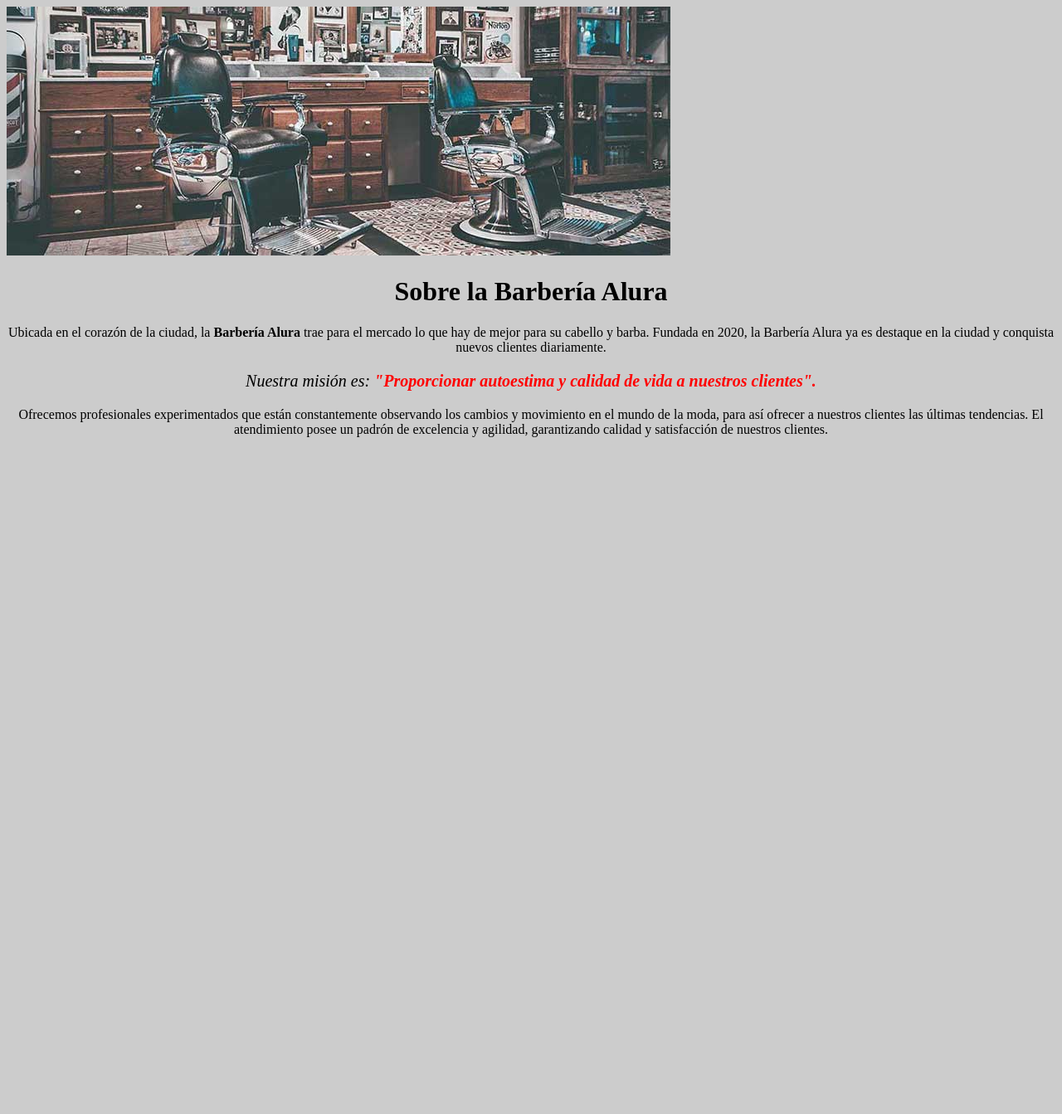
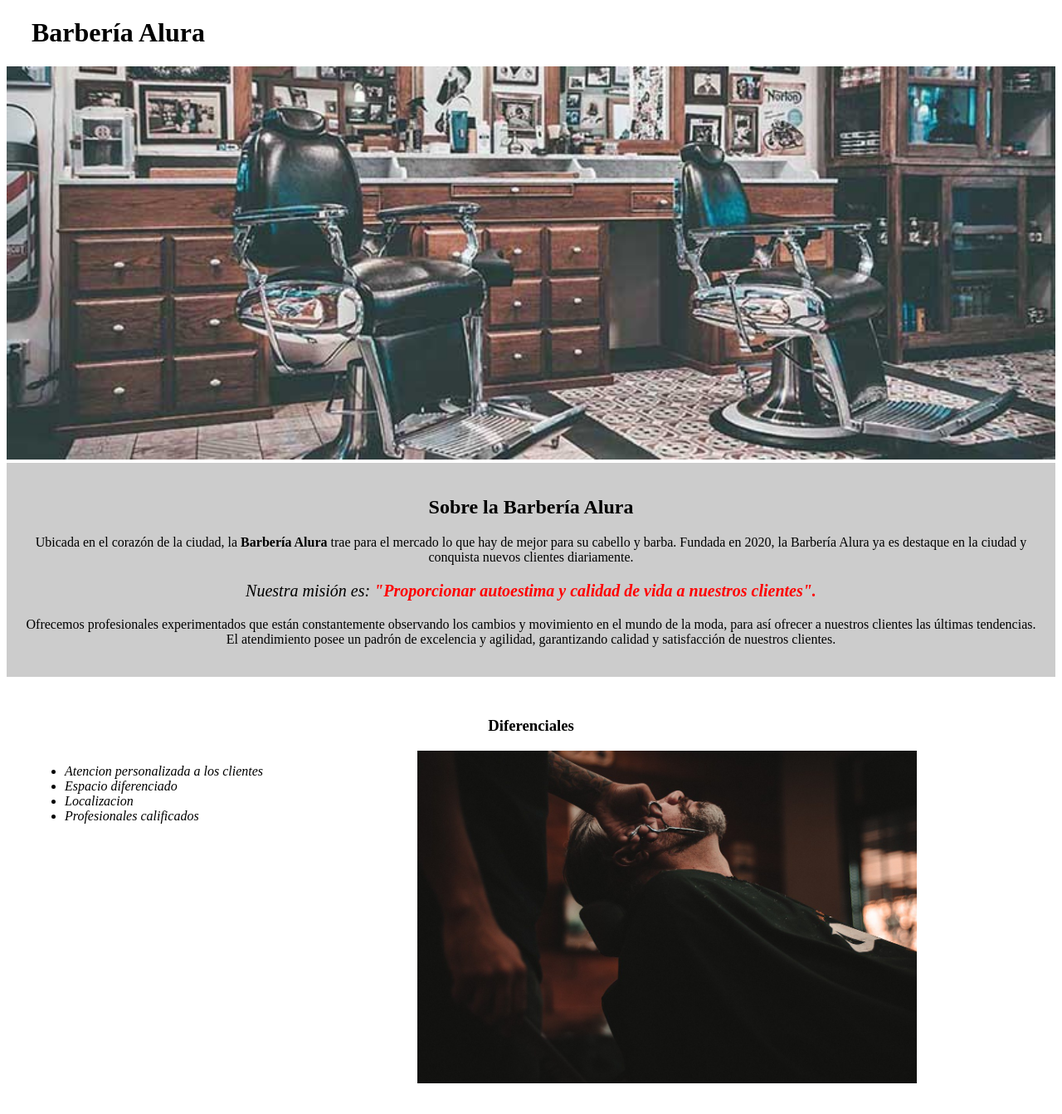
Before and after one commit to abraham1548/pagina-web, a plain HTML site: page index.html in a window 1280 px wide. Shown: the whole page at 83% size. Before the commit the page ends 800 px from the top, so only its background shows below. Drawn offline with Linux system fonts and the light colour scheme.

Commit message:
agrego una imagen y se actualizo el diseño

```diff
--- a/index.html
+++ b/index.html
@@ -13,17 +13,37 @@
 
     <body>
 
+        <header>
+          <h1 class="titulo-principal">Barbería Alura</h1>
+        </header>
 
-        <img src="banner/banner.jpg">
+        <img id="banner" src="banner/banner.jpg">
 
-        <h1>Sobre la Barbería Alura</h1>
+        <div class="principal">
 
-        <p>Ubicada en el corazón de la ciudad, la <strong> Barbería Alura</strong> trae para el mercado lo que hay de mejor para su cabello y barba. Fundada en 2020, la Barbería Alura ya es destaque en la ciudad y conquista nuevos clientes diariamente.</p>
+            <h2 class="titulo-centralizado">Sobre la Barbería Alura</h2>
 
-        <p  id = "mision"><EM>Nuestra misión es: <strong> "Proporcionar autoestima y calidad de vida a nuestros clientes".</strong></EM></p>
+            <p>Ubicada en el corazón de la ciudad, la <strong> Barbería Alura</strong> trae para el mercado lo que hay de mejor para su cabello y barba. Fundada en 2020, la Barbería Alura ya es destaque en la ciudad y conquista nuevos clientes diariamente.</p>
 
-        <p>Ofrecemos profesionales experimentados que están constantemente observando los cambios y movimiento en el mundo de la moda, para así ofrecer a nuestros clientes las últimas tendencias. El atendimiento posee un padrón de excelencia y agilidad, garantizando calidad y satisfacción de nuestros clientes.</p>
+            <p  id = "mision"><EM>Nuestra misión es: <strong> "Proporcionar autoestima y calidad de vida a nuestros clientes".</strong></EM></p>
 
+            <p>Ofrecemos profesionales experimentados que están constantemente observando los cambios y movimiento en el mundo de la moda, para así ofrecer a nuestros clientes las últimas tendencias. El atendimiento posee un padrón de excelencia y agilidad, garantizando calidad y satisfacción de nuestros clientes.</p>
+
+        </div>
+
+        <div class="Diferenciales">
+            <h3 class="titulo-centralizado">Diferenciales</h3>
+
+            <ul>
+                <li class="items">Atencion personalizada a los clientes </li>
+                <li class="items">Espacio diferenciado</li>
+                <li class="items">Localizacion</li>
+                <li class="items">Profesionales calificados</li>
+            </ul>
+
+            <img src="diferenciales/diferenciales.jpg" class="imagenDiferenciales">
+
+        </div>
     </body>
 
 </html>
--- a/style.css
+++ b/style.css
@@ -1,9 +1,18 @@
 
-body{
-    background:#CCCCCC;
+.titulo-principal{
+    padding-left: 30px;
 }
 
-h1{
+#banner{
+    width: 100%;
+}
+
+.principal{
+    background: #CCCCCC;
+    padding: 20px;
+}
+
+.titulo-centralizado{
     text-align: center;
 }
 
@@ -18,3 +27,24 @@
 #mision{
     font-size: 20px;
 }
+
+.Diferenciales{
+    background: #ffffff;
+    padding: 30px;
+}
+
+
+.items{
+    font-style: italic;
+}
+
+ul{
+    display: inline-block;
+    vertical-align: top;
+    width: 20%;
+    margin-right: 15%;
+}
+
+.imagenDiferenciales{
+    width: 50%;
+}
```
Also changed, not shown: diferenciales/diferenciales.jpg (added).
